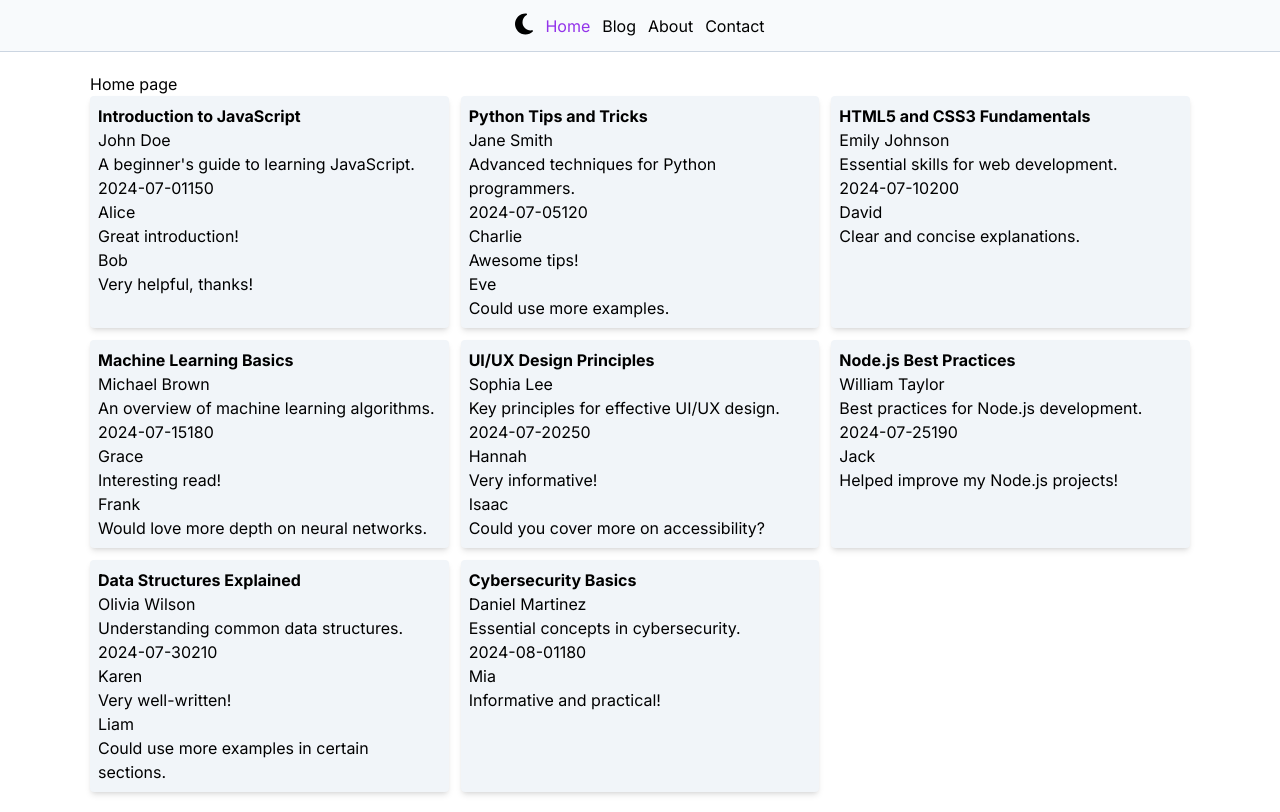
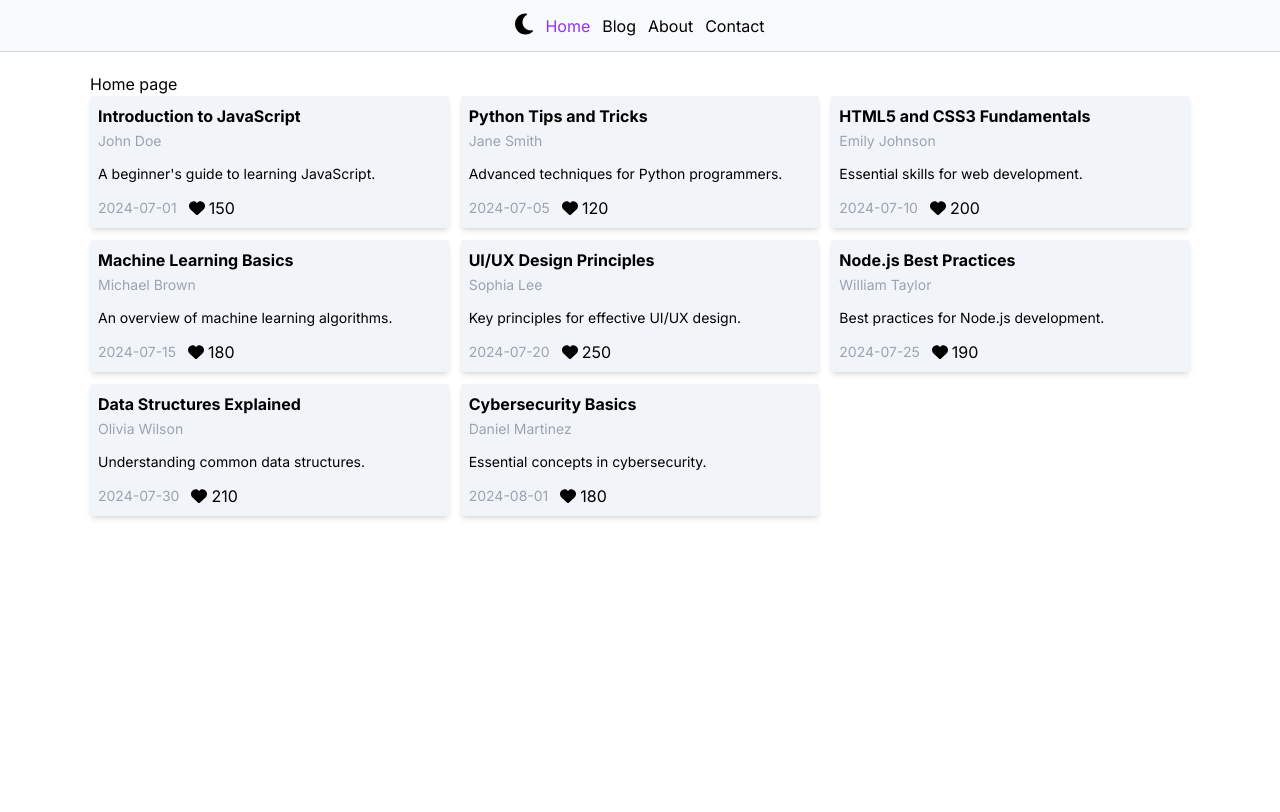
Before and after one commit to Mark-Alexis-Posadas/next-blog, a Next.js app: page / in a window 1280 px wide. Built offline with nearby package versions, Linux system fonts and the light colour scheme.

Commit message:
added dynamic routes

```diff
--- /dev/null
+++ b/app/(routes)/[id]/page.tsx
@@ -0,0 +1,3 @@
+export default function Details() {
+  return <div>Details page</div>;
+}
--- /dev/null
+++ b/app/(routes)/blog/[id].tsx
@@ -0,0 +1,3 @@
+export default function Details() {
+  return <div>Details page</div>;
+}
--- a/app/(routes)/page.tsx
+++ b/app/(routes)/page.tsx
@@ -12,6 +12,7 @@ export default function Home() {
             const { id, title, author, content, date, likes, comments } = post;
             return (
               <Post
+                id={id}
                 key={id}
                 title={title}
                 author={author}
--- a/app/_components/post.tsx
+++ b/app/_components/post.tsx
@@ -1,6 +1,11 @@
 import React from "react";
 import { PostTypes } from "../_types/post";
+import { FontAwesomeIcon } from "@fortawesome/react-fontawesome";
+import { faHeart } from "@fortawesome/free-solid-svg-icons";
+import Link from "next/link";
+
 export default function Post({
+  id,
   title,
   author,
   content,
@@ -8,21 +13,21 @@ export default function Post({
   likes,
   comments,
 }: PostTypes) {
+  console.log(id);
   return (
-    <li className="p-2 rounded bg-slate-100 shadow-md">
-      <h1 className="text-md font-bold">{title}</h1>
-      <span>{author}</span>
-      <p>{content}</p>
-      <span>{date}</span>
-      <span>{likes}</span>
-      <ul>
-        {comments.map((item, index) => (
-          <li key={index}>
-            <h2>{item.user}</h2>
-            <p>{item.comment}</p>
-          </li>
-        ))}
-      </ul>
+    <li className="p-2 rounded bg-slate-100 shadow-md flex flex-col">
+      <Link href={`/${id}`}>
+        <h1 className="text-md font-bold">{title}</h1>
+        <span className="text-sm text-gray-400">{author}</span>
+        <p className="my-3 text-sm">{content}</p>
+        <div className="flex items-center gap-3 mt-auto">
+          <span className="text-sm text-gray-400">{date}</span>
+          <span>
+            <FontAwesomeIcon icon={faHeart} className="mr-1" />
+            {likes}
+          </span>
+        </div>
+      </Link>
     </li>
   );
 }
```
